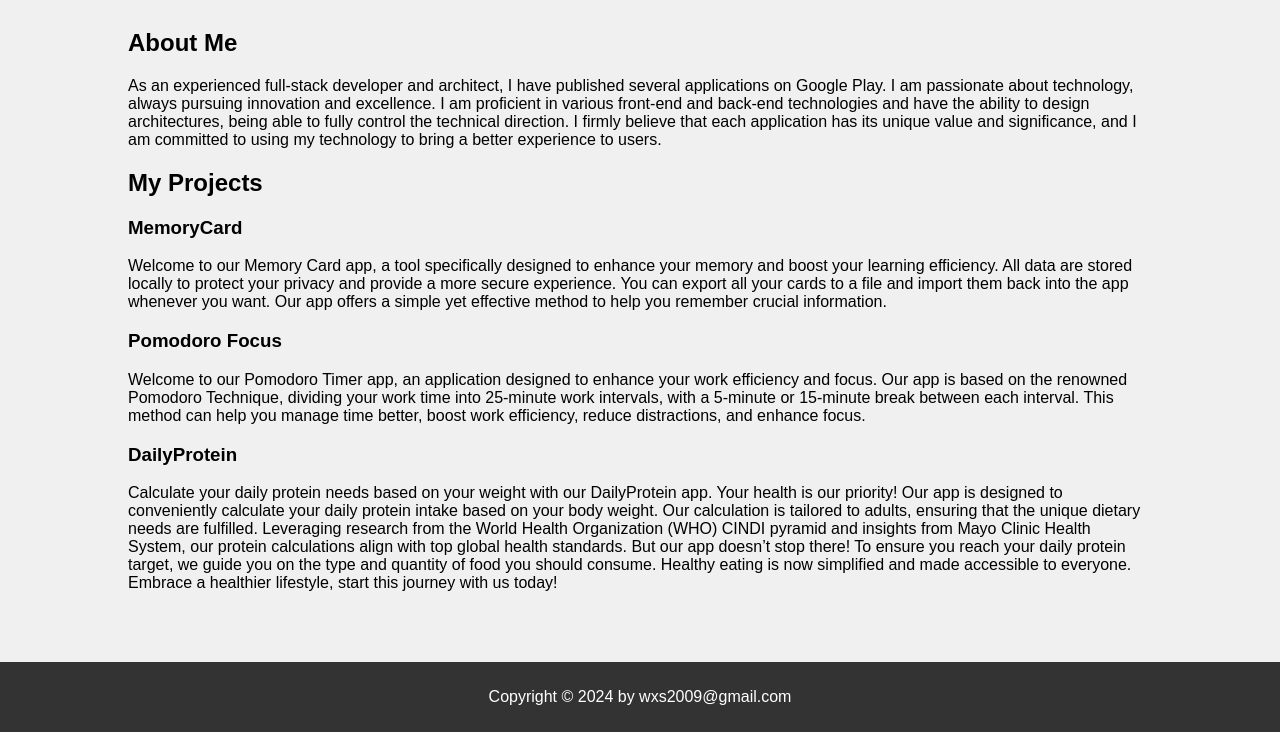
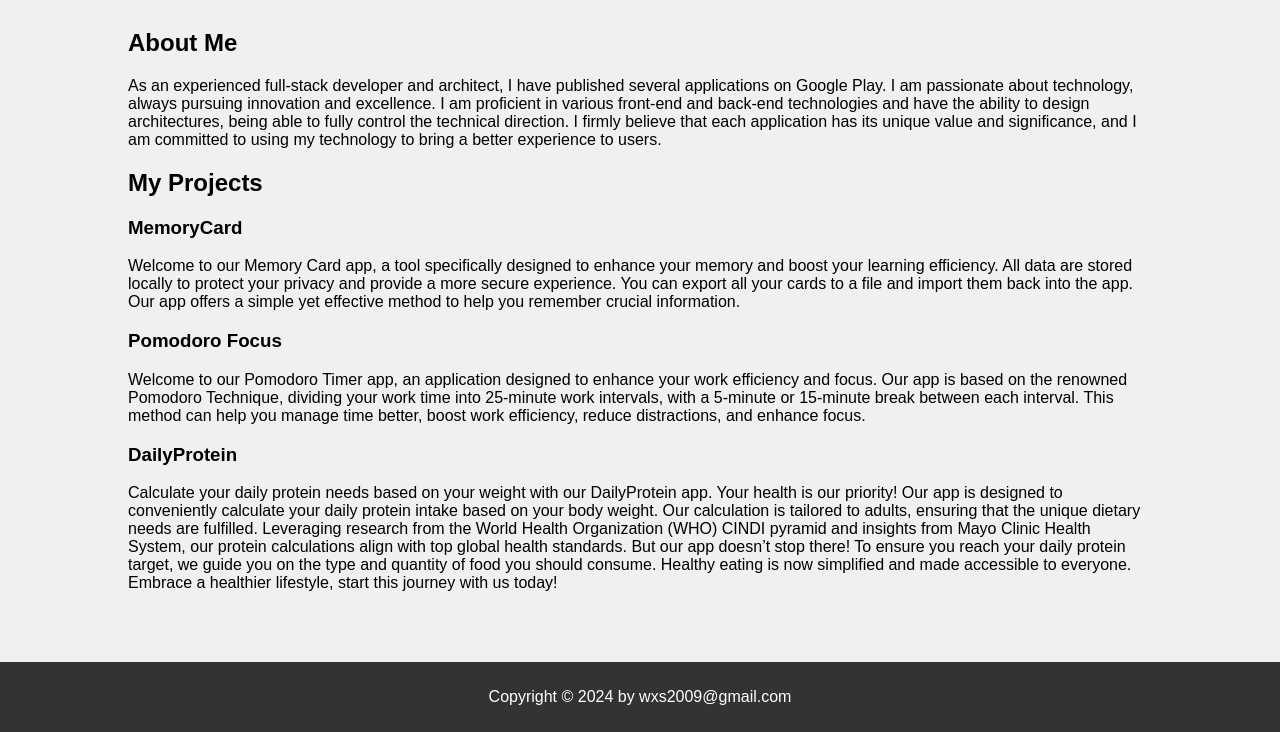
Before and after one commit to google-play-developer-website/google-play-developer-website.github.io, a plain HTML site: page index.html in a window 1280 px wide. Shown: the part 68-800 px from the top of the page. Drawn offline with Linux system fonts and the light colour scheme.

Commit message:
Update index.html

```diff
--- a/index.html
+++ b/index.html
@@ -46,7 +46,7 @@
             <p>As an experienced full-stack developer and architect, I have published several applications on Google Play. I am passionate about technology, always pursuing innovation and excellence. I am proficient in various front-end and back-end technologies and have the ability to design architectures, being able to fully control the technical direction. I firmly believe that each application has its unique value and significance, and I am committed to using my technology to bring a better experience to users.</p>
             <h2>My Projects</h2>
             <h3>MemoryCard</h3>
-            <p>Welcome to our Memory Card app, a tool specifically designed to enhance your memory and boost your learning efficiency. All data are stored locally to protect your privacy and provide a more secure experience. You can export all your cards to a file and import them back into the app whenever you want. Our app offers a simple yet effective method to help you remember crucial information.</p>
+            <p>Welcome to our Memory Card app, a tool specifically designed to enhance your memory and boost your learning efficiency. All data are stored locally to protect your privacy and provide a more secure experience. You can export all your cards to a file and import them back into the app. Our app offers a simple yet effective method to help you remember crucial information.</p>
             <h3>Pomodoro Focus</h3>
             <p>Welcome to our Pomodoro Timer app, an application designed to enhance your work efficiency and focus. Our app is based on the renowned Pomodoro Technique, dividing your work time into 25-minute work intervals, with a 5-minute or 15-minute break between each interval. This method can help you manage time better, boost work efficiency, reduce distractions, and enhance focus.</p>
             <h3>DailyProtein</h3>
```
